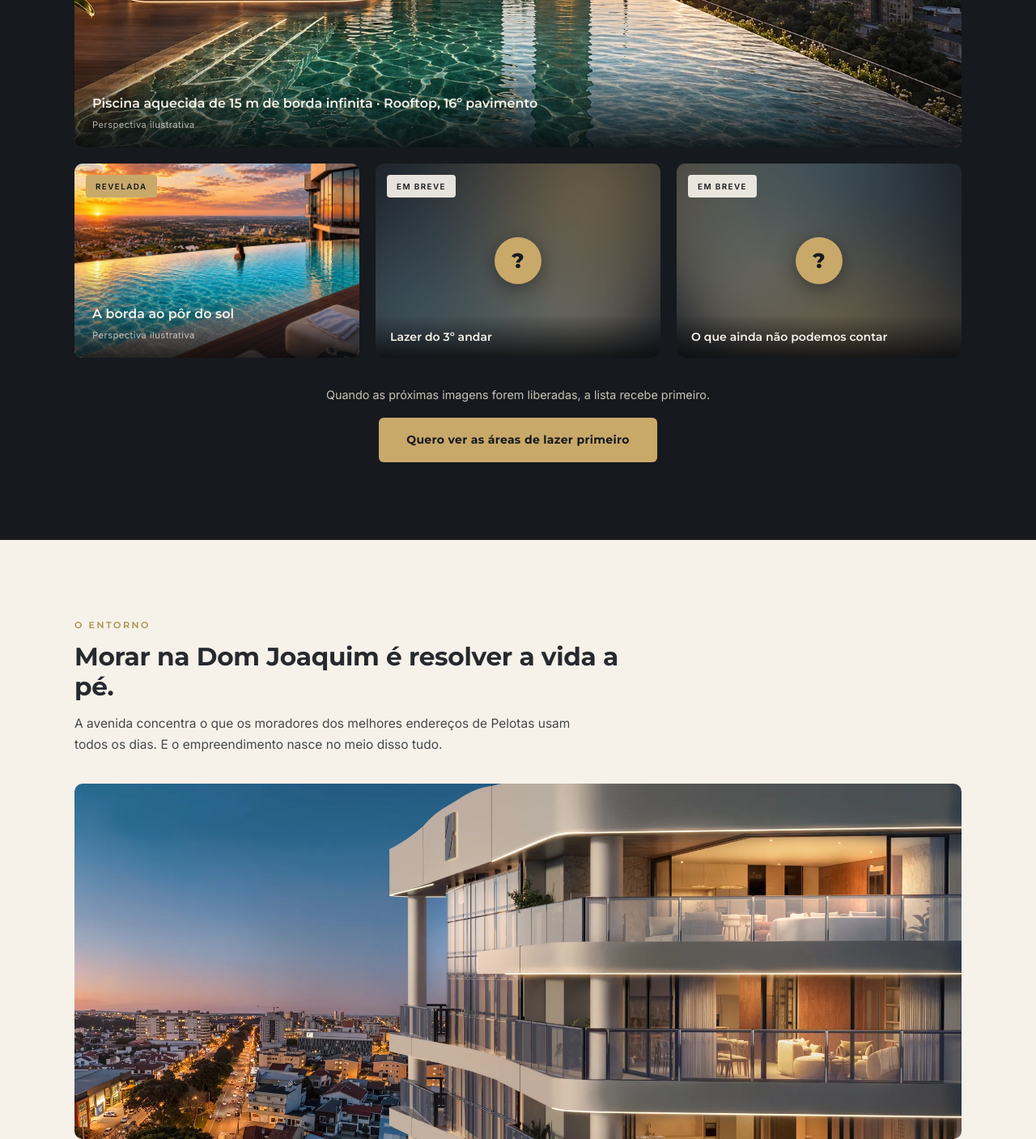
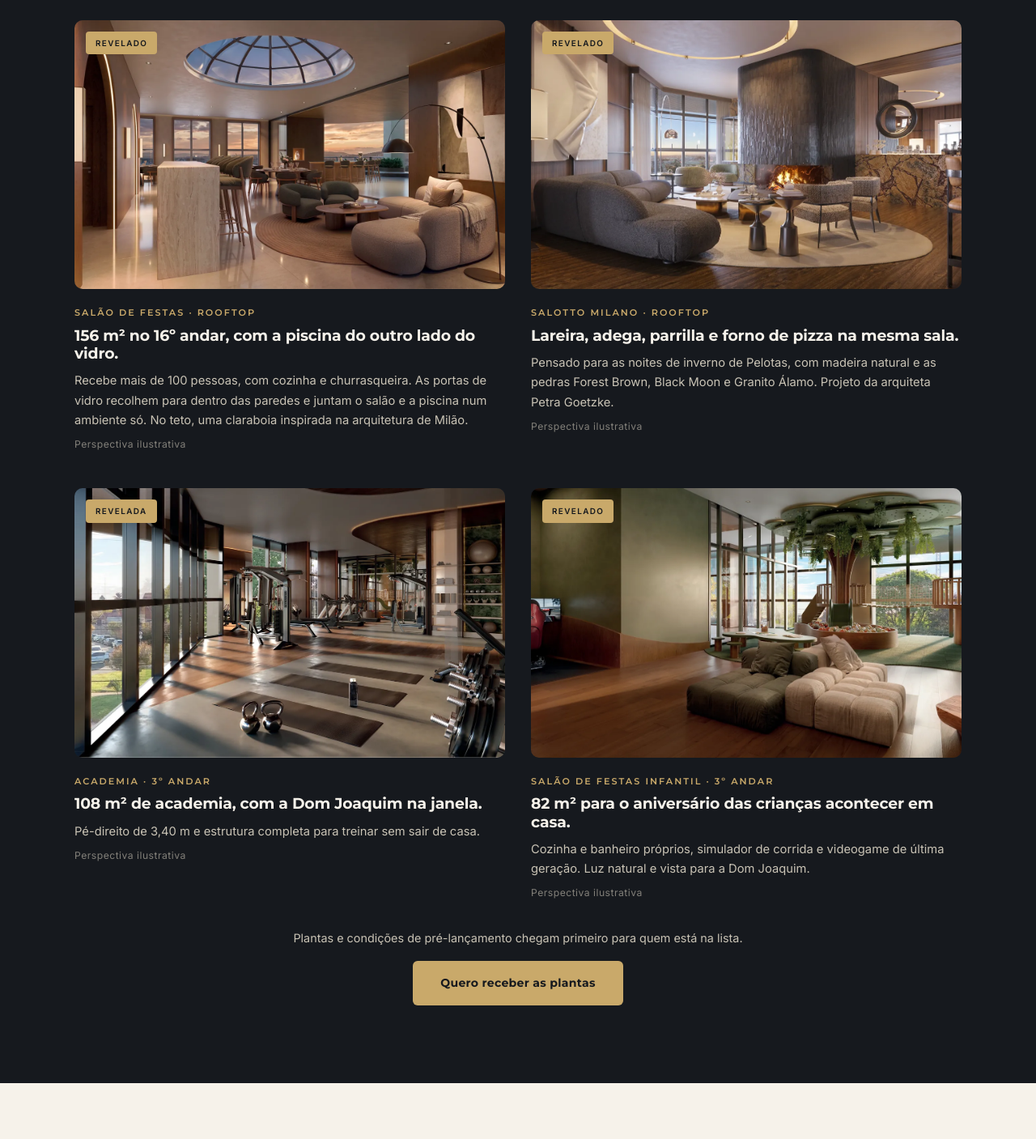
Before and after one commit to rodrigomaysonnave/lancamento-zabaleta, a plain HTML site: page index.html in a window 1280 px wide. Shown: the part 8056-9463 px from the top of the page at 81% size. Drawn offline with Linux system fonts and the light colour scheme.

Commit message:
LP Milano: revela salão de festas, Salotto Milano, academia e salão infantil
Co-Authored-By: Claude Opus 5.5 <noreply@anthropic.com>

```diff
--- a/index.html
+++ b/index.html
@@ -184,6 +184,20 @@
   .tease-card .q{position:relative;width:58px;height:58px;border-radius:50%;background:var(--champ);color:#16191E;display:flex;align-items:center;justify-content:center;font-family:'Montserrat',sans-serif;font-weight:800;font-size:1.6rem;box-shadow:0 6px 24px rgba(0,0,0,0.4);}
   .tease-card .tag{position:absolute;top:14px;left:14px;background:rgba(246,242,234,0.92);color:#16191E;font-size:0.62rem;font-weight:600;letter-spacing:0.14em;text-transform:uppercase;padding:6px 12px;border-radius:4px;}
   .tease-card .lbl{position:absolute;bottom:0;left:0;right:0;padding:16px 18px 14px;background:linear-gradient(to top, rgba(10,11,14,0.85), transparent);color:#F6F2EA;font-family:'Montserrat',sans-serif;font-weight:600;font-size:0.88rem;}
+  .lazer-gallery{grid-template-columns:2fr 1fr;}
+  .lazer-gallery .reveal-card{grid-column:auto;}
+  .lazer-gallery .reveal-card.mini{height:auto;min-height:240px;}
+  .lazer-gallery .reveal-card.mini img{position:absolute;inset:0;width:100%;height:100%;object-fit:cover;}
+  .lazer-areas{display:grid;grid-template-columns:1fr 1fr;gap:44px 32px;margin-top:56px;}
+  .lazer-area{margin:0;}
+  .lazer-area .ph{position:relative;border-radius:10px;overflow:hidden;background:#20242B;}
+  .lazer-area .ph img{width:100%;height:auto;aspect-ratio:16/10;object-fit:cover;}
+  .lazer-area .ph .tag{position:absolute;top:14px;left:14px;background:var(--champ);color:#16191E;font-size:0.62rem;font-weight:700;letter-spacing:0.14em;text-transform:uppercase;padding:6px 12px;border-radius:4px;}
+  .lazer-area .where{margin-top:20px;font-family:'Montserrat',sans-serif;font-size:0.7rem;font-weight:600;letter-spacing:0.18em;text-transform:uppercase;color:var(--champ);}
+  .lazer-area h3{font-size:1.18rem;margin:8px 0 10px;color:#F6F2EA;}
+  .lazer-area p{font-size:0.92rem;color:#C9C3B5;}
+  .lazer-area .img-caption{margin-top:8px;color:#C9C3B5;}
+  @media (max-width:860px){.lazer-areas{grid-template-columns:1fr;gap:40px;margin-top:40px;}.lazer-area .ph img{aspect-ratio:4/3;}}
   .lazer-gallery-cta{margin-top:34px;text-align:center;}
   .lazer-gallery-cta p{font-size:0.9rem;color:#C9C3B5;margin-bottom:16px;}
 
@@ -509,18 +523,46 @@
 
     <div style="margin-top:72px;">
       <p class="eyebrow">Galeria do Zabaleta Milano</p>
-      <h2 style="font-size:1.7rem;max-width:640px;margin-top:12px;">Conheça as áreas de lazer. Quer dizer, quase.</h2>
-      <p style="max-width:600px;margin-top:14px;color:#C9C3B5;font-size:0.95rem;">A piscina de borda infinita do rooftop já foi revelada. As próximas imagens chegam antes, por mensagem, para quem está na lista de interessados.</p>
+      <h2 style="font-size:1.7rem;max-width:640px;margin-top:12px;">As áreas de lazer foram reveladas.</h2>
+      <p style="max-width:600px;margin-top:14px;color:#C9C3B5;font-size:0.95rem;">No rooftop, a piscina, o salão de festas e o Salotto Milano. No 3º andar, a academia e o salão de festas infantil.</p>
     </div>
     <div class="lazer-gallery">
       <figure class="reveal-card"><img src="img/piscina-rooftop-curva.webp" alt="Piscina de borda infinita no rooftop do Zabaleta Milano ao pôr do sol, com espreguiçadeiras, cortina d'água e vista aberta para Pelotas" loading="lazy" decoding="async"><span class="tag">Revelada</span><figcaption class="lbl">Piscina aquecida de 15 m de borda infinita · Rooftop, 16º pavimento<small>Perspectiva ilustrativa</small></figcaption></figure>
       <figure class="reveal-card mini"><img src="img/piscina-rooftop.webp" alt="Borda da piscina do rooftop ao pôr do sol, com a cidade de Pelotas ao fundo" loading="lazy" decoding="async"><span class="tag">Revelada</span><figcaption class="lbl">A borda ao pôr do sol<small>Perspectiva ilustrativa</small></figcaption></figure>
-      <div class="tease-card"><div class="tease-blur" style="transform:rotate(120deg);"></div><span class="tag">Em breve</span><div class="q">?</div><div class="lbl">Lazer do 3º andar</div></div>
-      <div class="tease-card"><div class="tease-blur" style="transform:rotate(240deg);"></div><span class="tag">Em breve</span><div class="q">?</div><div class="lbl">O que ainda não podemos contar</div></div>
+    </div>
+    <div class="lazer-areas">
+      <figure class="lazer-area">
+        <div class="ph"><img src="img/lazer-salao-festas.webp" alt="Salão de festas do Zabaleta Milano no rooftop, com claraboia redonda, sofás curvos e janelas para a cidade" width="1600" height="822" loading="lazy" decoding="async"><span class="tag">Revelado</span></div>
+        <p class="where">Salão de festas · Rooftop</p>
+        <h3>156 m² no 16º andar, com a piscina do outro lado do vidro.</h3>
+        <p>Recebe mais de 100 pessoas, com cozinha e churrasqueira. As portas de vidro recolhem para dentro das paredes e juntam o salão e a piscina num ambiente só. No teto, uma claraboia inspirada na arquitetura de Milão.</p>
+        <figcaption class="img-caption">Perspectiva ilustrativa</figcaption>
+      </figure>
+      <figure class="lazer-area">
+        <div class="ph"><img src="img/lazer-salotto-milano.webp" alt="Salotto Milano com lareira revestida em pedra escura, estar com sofás e adega ao fundo" width="1600" height="800" loading="lazy" decoding="async"><span class="tag">Revelado</span></div>
+        <p class="where">Salotto Milano · Rooftop</p>
+        <h3>Lareira, adega, parrilla e forno de pizza na mesma sala.</h3>
+        <p>Pensado para as noites de inverno de Pelotas, com madeira natural e as pedras Forest Brown, Black Moon e Granito Álamo. Projeto da arquiteta Petra Goetzke.</p>
+        <figcaption class="img-caption">Perspectiva ilustrativa</figcaption>
+      </figure>
+      <figure class="lazer-area">
+        <div class="ph"><img src="img/lazer-academia.webp" alt="Academia do Zabaleta Milano com equipamentos de musculação, piso de madeira e janelas do piso ao teto" width="1600" height="799" loading="lazy" decoding="async"><span class="tag">Revelada</span></div>
+        <p class="where">Academia · 3º andar</p>
+        <h3>108 m² de academia, com a Dom Joaquim na janela.</h3>
+        <p>Pé-direito de 3,40 m e estrutura completa para treinar sem sair de casa.</p>
+        <figcaption class="img-caption">Perspectiva ilustrativa</figcaption>
+      </figure>
+      <figure class="lazer-area">
+        <div class="ph"><img src="img/lazer-infantil.webp" alt="Salão de festas infantil com árvore cenográfica, casinha de brincar, sofá e simulador de corrida" width="1600" height="800" loading="lazy" decoding="async"><span class="tag">Revelado</span></div>
+        <p class="where">Salão de festas infantil · 3º andar</p>
+        <h3>82 m² para o aniversário das crianças acontecer em casa.</h3>
+        <p>Cozinha e banheiro próprios, simulador de corrida e videogame de última geração. Luz natural e vista para a Dom Joaquim.</p>
+        <figcaption class="img-caption">Perspectiva ilustrativa</figcaption>
+      </figure>
     </div>
     <div class="lazer-gallery-cta">
-      <p>Quando as próximas imagens forem liberadas, a lista recebe primeiro.</p>
-      <a class="btn" href="https://wa.me/5553981041499?text=Ol%C3%A1%2C%20quero%20ver%20as%20imagens%20das%20%C3%A1reas%20de%20lazer%20do%20Zabaleta%20Milano%2C%20na%20Dom%20Joaquim%2C%20assim%20que%20forem%20liberadas.">Quero ver as áreas de lazer primeiro</a>
+      <p>Plantas e condições de pré-lançamento chegam primeiro para quem está na lista.</p>
+      <a class="btn" href="https://wa.me/5553981041499?text=Ol%C3%A1%2C%20vi%20as%20%C3%A1reas%20de%20lazer%20do%20Zabaleta%20Milano%20e%20quero%20receber%20as%20plantas%20em%20primeira%20m%C3%A3o.">Quero receber as plantas</a>
     </div>
   </div>
 </section>
```
Also changed, not shown: img/lazer-academia.webp (added), img/lazer-infantil.webp (added), img/lazer-salao-festas.webp (added), img/lazer-salotto-milano.webp (added).
